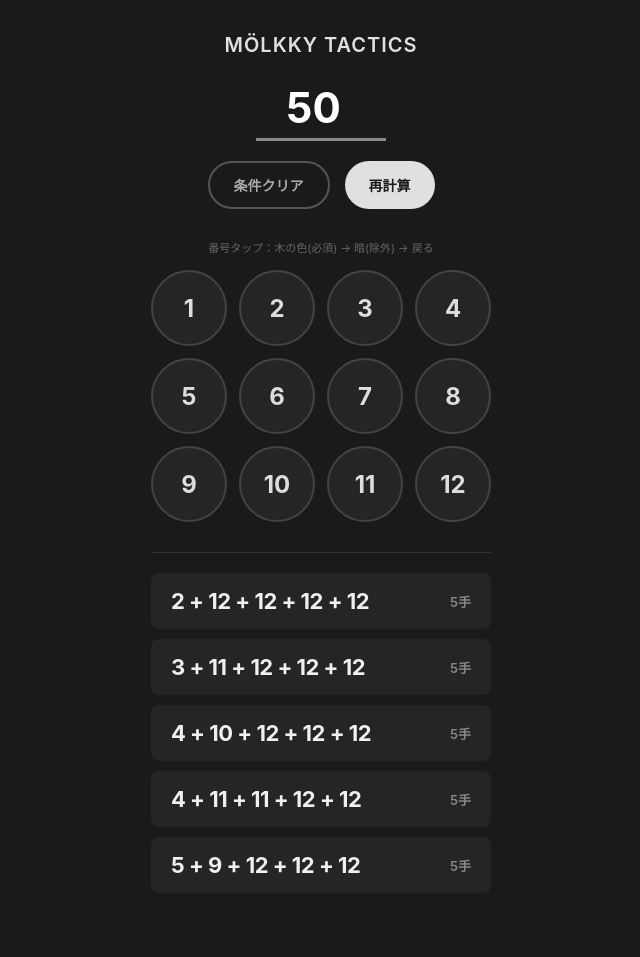
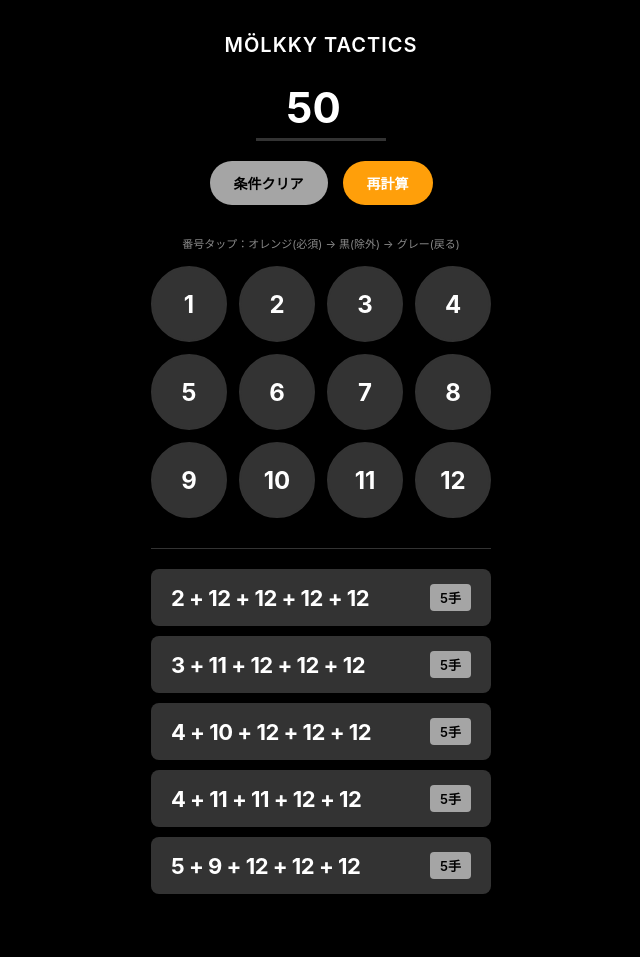
Before and after one commit to tkmnmss-lab/molkky-app, a plain HTML site: page index.html in a window 1280 px wide. Shown: the whole page, without its empty margins (319-959 px from the left). Drawn offline with Linux system fonts and the light colour scheme.

Commit message:
Update index.html

```diff
--- a/index.html
+++ b/index.html
@@ -5,13 +5,22 @@
     <meta name="viewport" content="width=device-width, initial-scale=1.0, maximum-scale=1.0, user-scalable=no">
     <meta name="apple-mobile-web-app-capable" content="yes">
     <meta name="apple-mobile-web-app-status-bar-style" content="black-translucent">
-    <title>MÖLKKY DARK</title>
+    <title>MÖLKKY TACTICS</title>
     <style>
+        /* iPhone電卓のカラーパレット定義 */
+        :root {
+            --ios-bg: #000000;
+            --ios-num-btn: #333333;    /* 数字キー（濃いグレー） */
+            --ios-func-btn: #a5a5a5;   /* 機能キー（薄いグレー） */
+            --ios-action-btn: #ff9f0a; /* アクション（オレンジ） */
+            --ios-text-white: #ffffff;
+            --ios-text-black: #000000;
+        }
+
         body {
             font-family: -apple-system, BlinkMacSystemFont, "Helvetica Neue", "Yu Gothic", sans-serif;
-            /* 真っ黒ではなく、目に優しい濃いグレー */
-            background-color: #1a1a1a;
-            color: #f0f0f0; /* 文字も少し輝度を落とす */
+            background-color: var(--ios-bg); /* 完全な黒 */
+            color: var(--ios-text-white);
             text-align: center;
             padding: 20px 10px;
             margin: 0;
@@ -24,7 +33,7 @@
             font-weight: 600;
             margin-bottom: 20px;
             letter-spacing: 0.05em;
-            color: #e0e0e0;
+            color: var(--ios-text-white);
         }
 
         .input-group {
@@ -40,11 +49,11 @@
             width: 120px;
             text-align: center;
             border: none;
-            border-bottom: 3px solid #888; /* 下線を少し控えめに */
+            border-bottom: 3px solid var(--ios-num-btn); /* 下線を濃いグレーに */
             border-radius: 0;
             padding: 5px;
             background: transparent;
-            color: #fff;
+            color: var(--ios-text-white);
             outline: none;
         }
 
@@ -55,12 +64,13 @@
             margin-bottom: 30px;
         }
 
+        /* ボタンの形状は「スマート・ダークモード」の角丸を維持 */
         button {
             font-family: inherit;
             font-size: 14px;
             font-weight: 600;
             padding: 12px 24px;
-            border-radius: 30px; /* 角を丸くして柔らかい印象に */
+            border-radius: 30px;
             cursor: pointer;
             transition: all 0.2s;
             border: none;
@@ -68,10 +78,16 @@
         }
         button:active { transform: scale(0.95); opacity: 0.8; }
 
-        /* メインボタン：白に近いグレー */
-        .btn-main { background: #e0e0e0; color: #1a1a1a; }
-        /* サブボタン：枠線のみ */
-        .btn-sub { background: transparent; color: #aaa; border: 2px solid #555; }
+        /* メインボタン（再計算）：オレンジに白文字 */
+        .btn-main {
+            background: var(--ios-action-btn);
+            color: var(--ios-text-white);
+        }
+        /* サブボタン（クリア）：薄いグレーに黒文字 */
+        .btn-sub {
+            background: var(--ios-func-btn);
+            color: var(--ios-text-black);
+        }
 
         .skittles-grid {
             display: grid;
@@ -81,14 +97,15 @@
             margin: 0 auto 30px auto;
         }
 
+        /* ピンの形状は「スマート」のまま、色は電卓風 */
         .pin {
             aspect-ratio: 1;
-            background: #252525; /* 背景を少し明るくして浮き上がらせる */
-            border: 2px solid #444; /* 枠線を目立たなく */
+            background: var(--ios-num-btn); /* 濃いグレー */
+            border: 2px solid var(--ios-num-btn); /* 枠線も同色でソリッドに */
             border-radius: 50%;
             font-size: 24px;
             font-weight: 700;
-            color: #ddd;
+            color: var(--ios-text-white);
             cursor: pointer;
             display: flex;
             align-items: center;
@@ -97,12 +114,11 @@
             transition: all 0.1s;
         }
 
-        /* 必須（ハイライト）：木の色 */
+        /* 必須（選択中）：オレンジに白文字 */
         .pin.must {
-            background-color: #d4a373; /* モルックの木の色 */
-            color: #000;
-            border-color: #d4a373;
-            box-shadow: 0 0 10px rgba(212, 163, 115, 0.3);
+            background-color: var(--ios-action-btn);
+            color: var(--ios-text-white);
+            border-color: var(--ios-action-btn);
             position: relative;
         }
         .pin.must::after {
@@ -112,15 +128,14 @@
             top: 4px;
             right: 50%;
             transform: translateX(50%);
-            color: #000;
-            opacity: 0.5;
+            color: var(--ios-text-white);
         }
 
-        /* 除外（沈ませる） */
+        /* 除外：黒に沈ませる */
         .pin.exclude {
-            background-color: #111;
+            background-color: #000;
             color: #333;
-            border-color: #222;
+            border-color: #000;
             text-decoration: line-through;
         }
 
@@ -128,15 +143,16 @@
             text-align: left;
             max-width: 340px;
             margin: 0 auto;
-            border-top: 1px solid #333;
+            border-top: 1px solid var(--ios-num-btn);
             padding-top: 20px;
             padding-bottom: 50px;
             min-height: 100px;
         }
 
+        /* 結果カード：濃いグレー背景 */
         .route-card {
-            background: #252525; /* カード背景 */
-            border-radius: 8px;
+            background: var(--ios-num-btn);
+            border-radius: 8px; /* スマート版の角丸 */
             margin-bottom: 10px;
             padding: 15px 20px;
             display: flex;
@@ -147,18 +163,22 @@
         .route-steps {
             font-size: 22px;
             font-weight: 700;
-            color: #f0f0f0;
+            color: var(--ios-text-white);
             letter-spacing: -0.5px;
         }
 
+        /* 手数表示：薄いグレー背景に黒文字 */
         .route-desc {
             font-size: 13px;
             font-weight: 600;
-            color: #888;
+            color: var(--ios-text-black);
+            background: var(--ios-func-btn);
+            padding: 4px 10px;
+            border-radius: 4px;
             white-space: nowrap;
         }
 
-        .guide-text { font-size: 11px; color: #666; margin-bottom: 15px; }
+        .guide-text { font-size: 11px; color: #888; margin-bottom: 15px; }
     </style>
 </head>
 <body>
@@ -174,7 +194,7 @@
         <button class="btn-main" onclick="calculate()">再計算</button>
     </div>
 
-    <p class="guide-text">番号タップ：木の色(必須) → 暗(除外) → 戻る</p>
+    <p class="guide-text">番号タップ：オレンジ(必須) → 黒(除外) → グレー(戻る)</p>
 
     <div class="skittles-grid" id="pins-container"></div>
     <div id="result-area"></div>
@@ -214,15 +234,15 @@
             const resultArea = document.getElementById('result-area');
 
             if (remaining > 50) {
-                resultArea.innerHTML = "<p style='text-align:center; font-size:14px; font-weight:bold; color:#ff6b6b;'>50点を超えています</p>";
+                resultArea.innerHTML = "<p style='text-align:center; font-size:14px; font-weight:bold; color:#ff453a;'>50点を超えています</p>";
                 return;
             }
 
             if (!remaining || remaining <= 0) {
-                resultArea.innerHTML = "<p style='text-align:center; font-size:12px; color:#666;'>点数を入力してください</p>";
+                resultArea.innerHTML = "<p style='text-align:center; font-size:12px; color:#888;'>点数を入力してください</p>";
                 return;
             }
-            resultArea.innerHTML = "<p style='text-align:center; color:#555; font-size:12px;'>...</p>";
+            resultArea.innerHTML = "<p style='text-align:center; color:#666; font-size:12px;'>...</p>";
 
             setTimeout(() => {
                 let routes = [];
@@ -251,7 +271,7 @@
                 if (mustPins.length > 0) routes = routes.filter(r => mustPins.every(p => r.includes(p)));
 
                 if (routes.length === 0) {
-                    resultArea.innerHTML = "<p style='text-align:center; font-size:14px; font-weight:bold; color:#666;'>条件に合う手がありません</p>";
+                    resultArea.innerHTML = "<p style='text-align:center; font-size:14px; font-weight:bold; color:#888;'>条件に合う手がありません</p>";
                     return;
                 }
 
```
